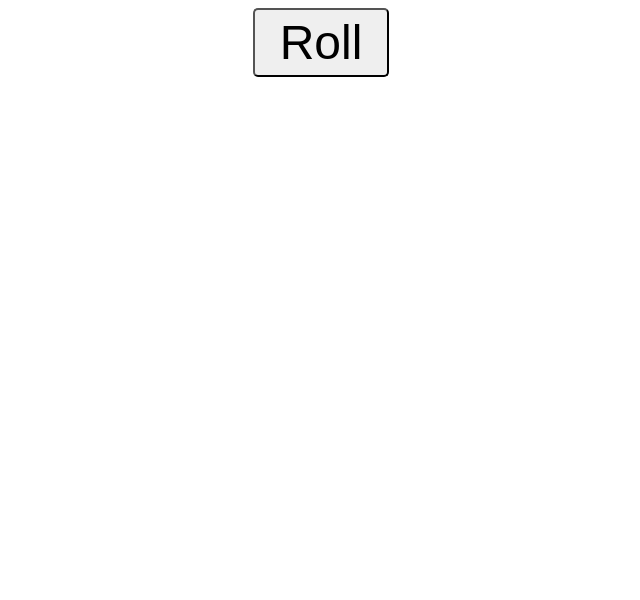
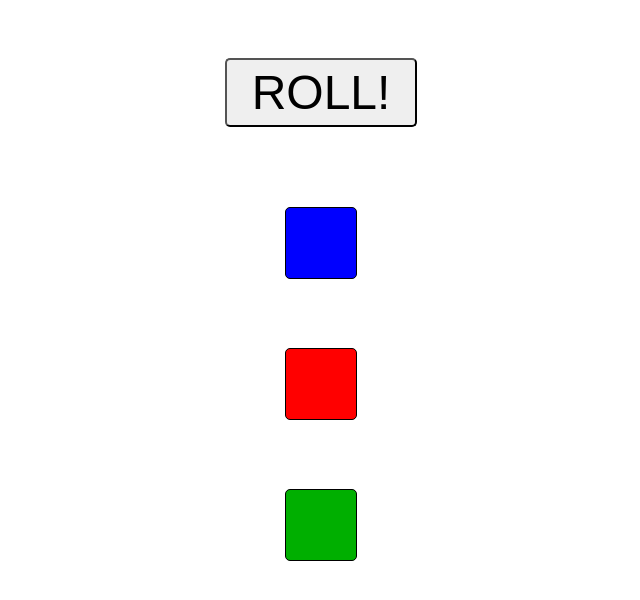
Before and after one commit to JustinParviz/Random_Number_Generator, a plain HTML site: page index.html in a window 1280 px wide. Shown: the whole page, without its empty margins (319-959 px from the left). Drawn offline with Linux system fonts and the light colour scheme.

Commit message:
Added CSS Flexbox to color and style each of the dice

```diff
--- a/index.html
+++ b/index.html
@@ -1,16 +1,21 @@
 <!DOCTYPE html>
 <html lang="en">
+
 <head>
     <meta charset="UTF-8">
     <meta name="viewport" content="width=device-width, initial-scale=1.0">
     <title>Document</title>
     <link rel="stylesheet" href="style.css">
 </head>
+
 <body>
-    <button id="myButton">Roll</button><br>
-    <label id="label1" class="myLabels"></label><br>
-    <label id="label2" class="myLabels"></label><br>
-    <label id="label3" class="myLabels"></label><br>
+    <button id="myButton">ROLL!</button><br>
+    <div class="container">
+        <div class="dice dice1"><label id="label1" class="myLabels"></label></div><br>
+        <div class="dice dice2"><label id="label2" class="myLabels"></label></div><br>
+        <div class="dice dice3"><label id="label3" class="myLabels"></label></div><br>
+    </div>
     <script src="index.js"></script>
 </body>
+
 </html>
--- a/style.css
+++ b/style.css
@@ -7,8 +7,41 @@ body {
     font-size: 3em;
     padding: 5px 25px;
     border-radius: 5px;
+    margin-top: 50px;
+    margin-bottom: 30px;
+}
+
+.container {
+    display: flex;
+    flex-direction: column;
+    align-items: center;
 }
 
 .myLabels {
     font-size: 3em;
+    color: rgb(255, 255, 255);
 }
+
+.dice {
+    display: flex;
+    justify-content: center;
+    align-items: center;
+    margin-top: 50px;
+    padding: 10px;
+    border: 1px solid;
+    border-radius: 5px;
+    height: 50px;
+    width: 50px;
+}
+
+.dice1 {
+    background-color: blue;
+}
+
+.dice2 {
+    background-color: red;
+}
+
+.dice3 {
+    background-color: rgb(0, 175, 0);
+}
```
